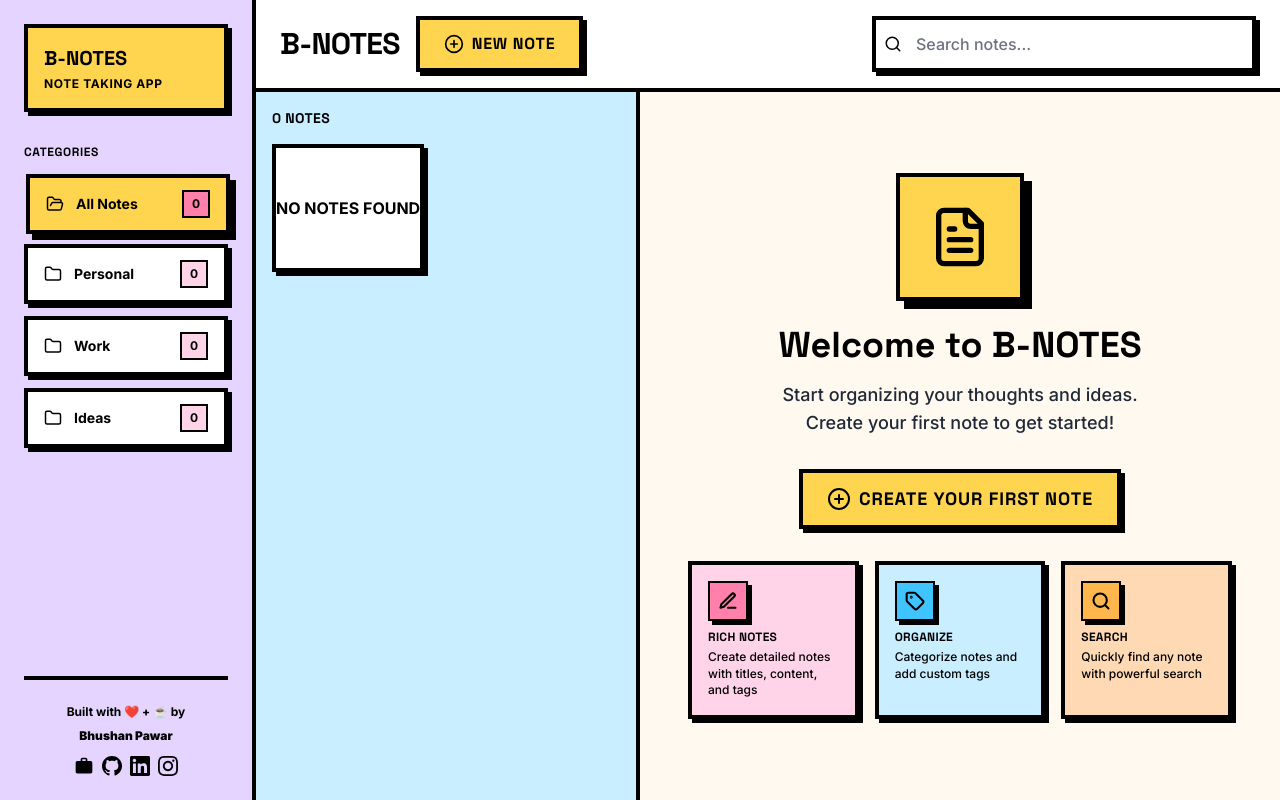
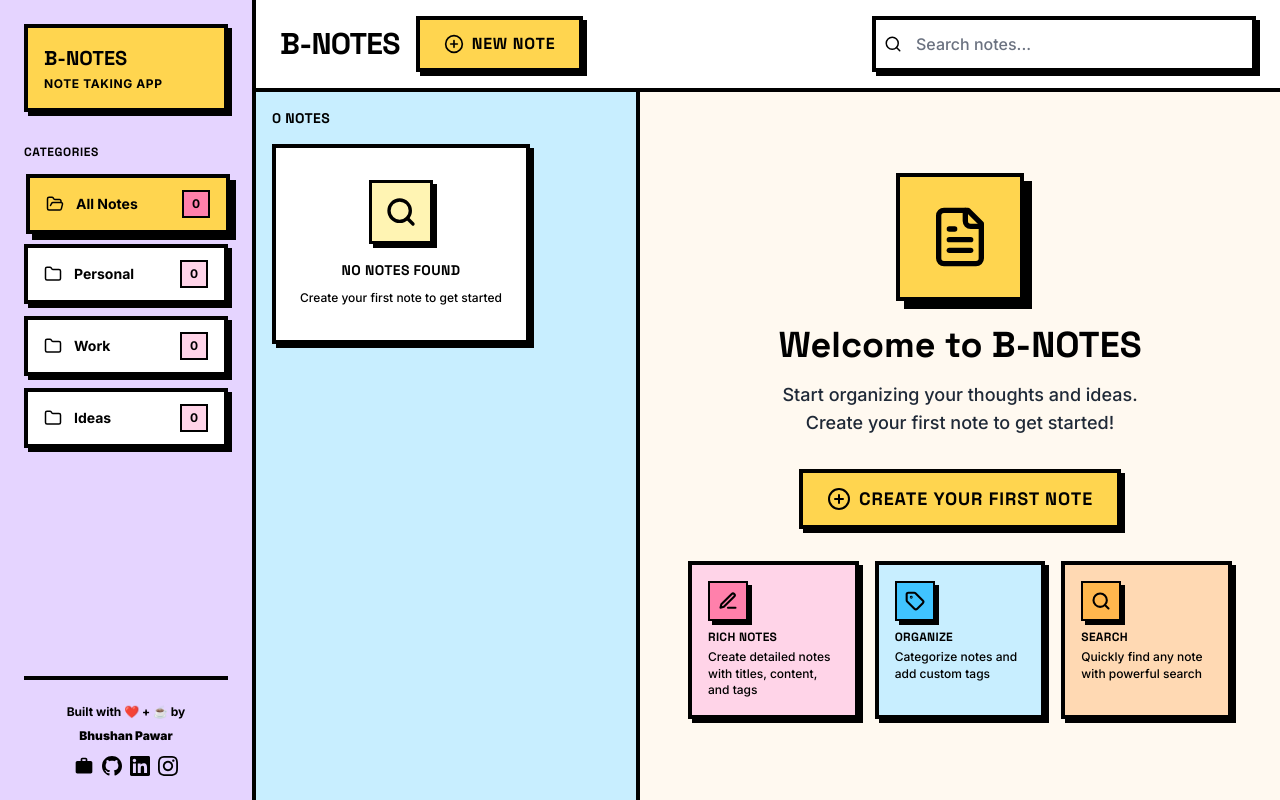
Before and after one commit to bhushcodes/b-notes-app, a React (Vite) app: page / in a window 1280 px wide. Built offline with nearby package versions, Linux system fonts and the light colour scheme.

Commit message:
Add proper design for 'No notes found' state with icon and helpful message

```diff
--- a/src/App.jsx
+++ b/src/App.jsx
@@ -141,8 +141,16 @@ function App() {
               </h2>
 
               {filteredNotes.length === 0 ? (
-                <div className="text-center py-12 bg-white border-4 border-black shadow-brutal">
-                  <p className="text-black font-bold uppercase">No notes found</p>
+                <div className="text-center py-8 bg-white border-4 border-black shadow-brutal p-6">
+                  <div className="inline-flex items-center justify-center w-16 h-16 bg-brutal-yellow border-3 border-black shadow-brutal mb-4">
+                    <Search size={32} className="text-black" strokeWidth={2.5} />
+                  </div>
+                  <h3 className="text-sm font-extrabold text-black mb-2 uppercase tracking-wide" style={{fontFamily: 'Space Grotesk, sans-serif'}}>
+                    No Notes Found
+                  </h3>
+                  <p className="text-xs text-black font-medium leading-relaxed">
+                    {searchQuery ? 'Try a different search term' : 'Create your first note to get started'}
+                  </p>
                 </div>
               ) : (
                 <div className="space-y-3">
```
